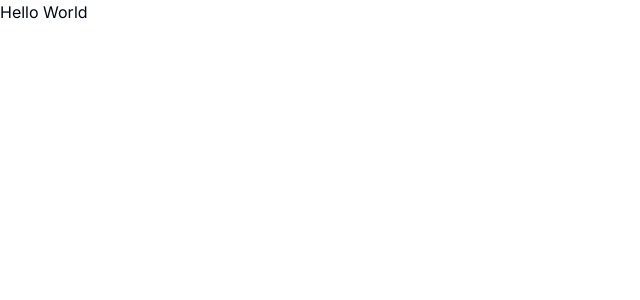
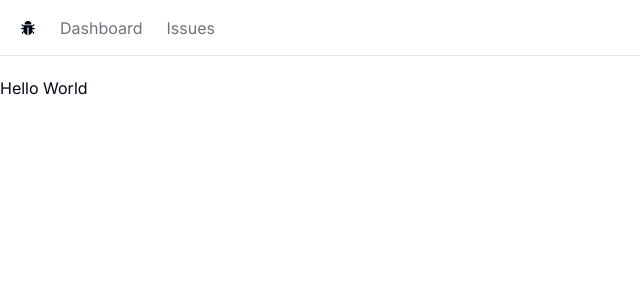
Before and after one commit to rangelbruno/issue-traker, a Next.js app: page / in a window 1280 px wide. Shown: the top 300 px of the page, without its empty margins (0-640 px from the left). Built offline with nearby package versions, Linux system fonts and the light colour scheme.

Commit message:
Build the navbar

```diff
--- /dev/null
+++ b/app/NavBar.tsx
@@ -0,0 +1,24 @@
+import Link from 'next/link'
+import React from 'react'
+import { AiFillBug } from 'react-icons/ai'
+
+const NavBar = () => {
+    const links = [
+        { label: 'Dashboard', href: '/' },
+        { label: 'Issues', href: '/issues' },
+    ]
+    return (
+        <nav className='flex space-x-6 border-b mb-5 px-5 h-14 items-center'>
+            <Link href={"/"}><AiFillBug /></Link>
+            <ul className='flex space-x-6'>
+                {links.map((link) => (
+                    <li key={link.href}>
+                        <Link className='text-zinc-500 hover:text-zinc-700 transition-colors' href={link.href}>{link.label}</Link>
+                    </li>
+                ))}
+            </ul>
+        </nav>
+    )
+}
+
+export default NavBar
--- a/app/layout.tsx
+++ b/app/layout.tsx
@@ -1,6 +1,8 @@
+
 import './globals.css'
 import type { Metadata } from 'next'
 import { Inter } from 'next/font/google'
+import NavBar from './NavBar'
 
 const inter = Inter({ subsets: ['latin'] })
 
@@ -17,8 +19,10 @@
   return (
     <html lang="en">
       <body className={inter.className}>
-
-        {children}
+        <NavBar />
+        <main>
+          {children}
+        </main>
       </body>
     </html>
   )
--- /dev/null
+++ b/components/ui/button.tsx
@@ -0,0 +1,56 @@
+import * as React from "react"
+import { Slot } from "@radix-ui/react-slot"
+import { cva, type VariantProps } from "class-variance-authority"
+
+import { cn } from "@/lib/utils"
+
+const buttonVariants = cva(
+  "inline-flex items-center justify-center rounded-md text-sm font-medium ring-offset-background transition-colors focus-visible:outline-none focus-visible:ring-2 focus-visible:ring-ring focus-visible:ring-offset-2 disabled:pointer-events-none disabled:opacity-50",
+  {
+    variants: {
+      variant: {
+        default: "bg-primary text-primary-foreground hover:bg-primary/90",
+        destructive:
+          "bg-destructive text-destructive-foreground hover:bg-destructive/90",
+        outline:
+          "border border-input bg-background hover:bg-accent hover:text-accent-foreground",
+        secondary:
+          "bg-secondary text-secondary-foreground hover:bg-secondary/80",
+        ghost: "hover:bg-accent hover:text-accent-foreground",
+        link: "text-primary underline-offset-4 hover:underline",
+      },
+      size: {
+        default: "h-10 px-4 py-2",
+        sm: "h-9 rounded-md px-3",
+        lg: "h-11 rounded-md px-8",
+        icon: "h-10 w-10",
+      },
+    },
+    defaultVariants: {
+      variant: "default",
+      size: "default",
+    },
+  }
+)
+
+export interface ButtonProps
+  extends React.ButtonHTMLAttributes<HTMLButtonElement>,
+    VariantProps<typeof buttonVariants> {
+  asChild?: boolean
+}
+
+const Button = React.forwardRef<HTMLButtonElement, ButtonProps>(
+  ({ className, variant, size, asChild = false, ...props }, ref) => {
+    const Comp = asChild ? Slot : "button"
+    return (
+      <Comp
+        className={cn(buttonVariants({ variant, size, className }))}
+        ref={ref}
+        {...props}
+      />
+    )
+  }
+)
+Button.displayName = "Button"
+
+export { Button, buttonVariants }
--- a/package.json
+++ b/package.json
@@ -10,12 +10,14 @@
   },
   "dependencies": {
     "@radix-ui/react-navigation-menu": "^1.1.4",
+    "@radix-ui/react-slot": "^1.0.2",
     "class-variance-authority": "^0.7.0",
     "clsx": "^2.0.0",
     "lucide-react": "^0.285.0",
     "next": "13.5.4",
     "react": "^18",
     "react-dom": "^18",
+    "react-icons": "^4.11.0",
     "tailwind-merge": "^1.14.0",
     "tailwindcss-animate": "^1.0.7"
   },
```
Also changed, not shown: 2 other files (tests, documents, lock files or other folders).
